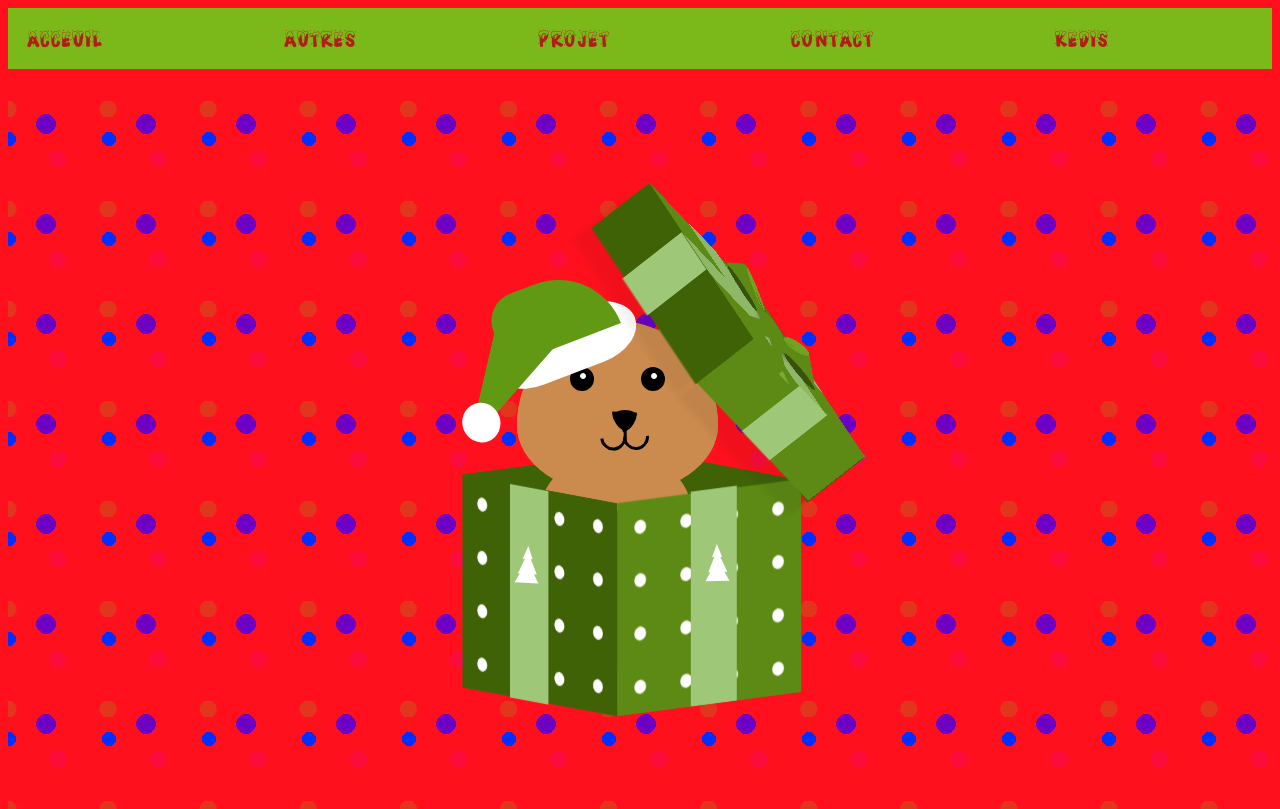
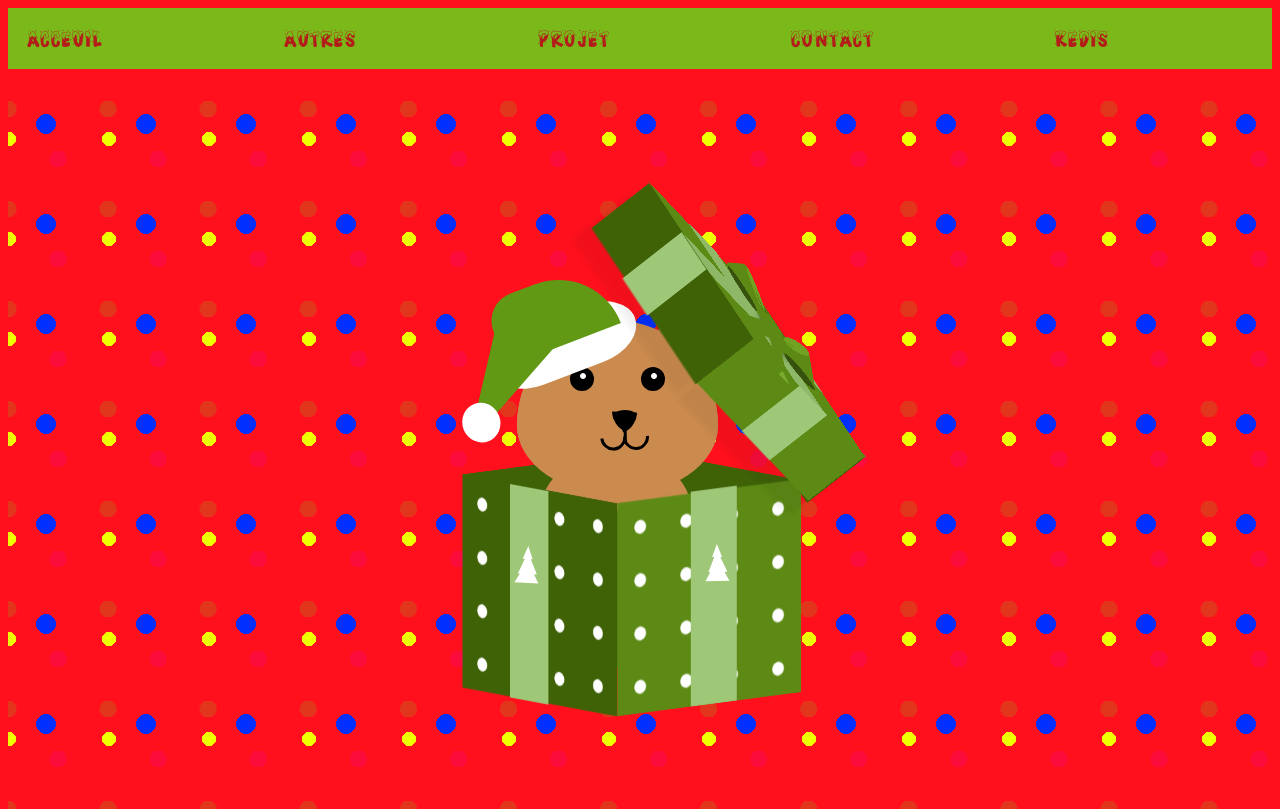
Before and after one commit to kesily/B2G2-Start-Project, a plain HTML site: page index.html in a window 1280 px wide. Drawn offline with Linux system fonts and the light colour scheme; files whose address does not match are found by name.

Commit message:
changement couleur fond

```diff
--- a/asset/style.css
+++ b/asset/style.css
@@ -64,7 +64,7 @@ z-index: 100;
   }
 
   .light-two {
-    background-image: radial-gradient(circle, #002fff 10%, transparent 0%), radial-gradient(circle, #6c00c5 14%, transparent 0%);
+    background-image: radial-gradient(circle, #eeff00 10%, transparent 0%), radial-gradient(circle, #002fff 14%, transparent 0%);
     background-size: 100px 100px;
     background-position: -49px -20px, 88px -35px;
     animation: blinking 2s linear 1s infinite;
```
